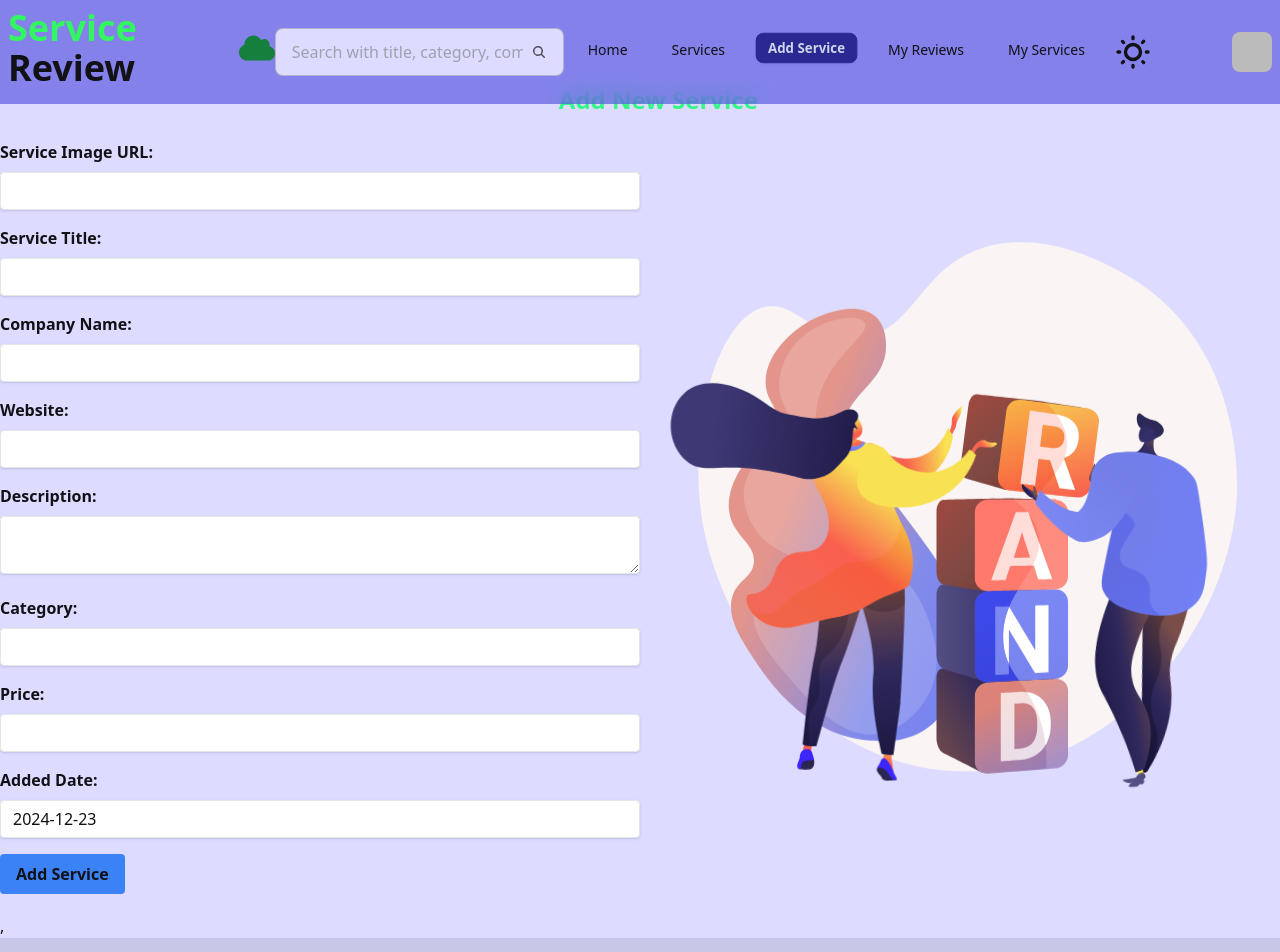
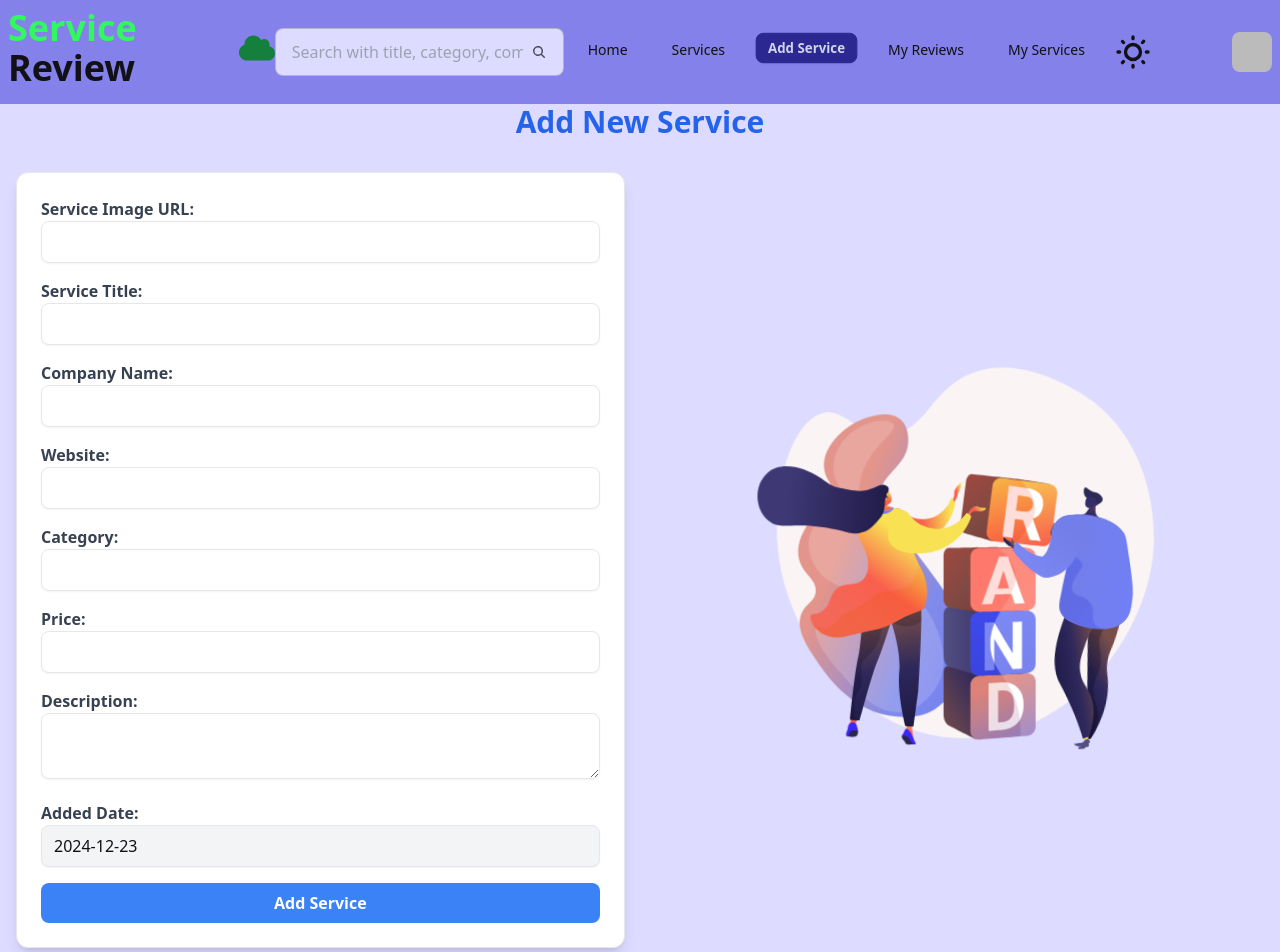
Before and after one commit to raselworshop/service-review-client, a React (Vite) app: page /addservice in a window 1280 px wide. Shown: the top 952 px of the page. Built offline with nearby package versions, Linux system fonts and the light colour scheme; no server answers; sample sign-in values are in the browser's storage.

Commit message:
added update to addservice changed framer-motion to react motion

```diff
--- a/src/Pages/AddService.jsx
+++ b/src/Pages/AddService.jsx
@@ -4,19 +4,19 @@ import { useForm } from 'react-hook-form';
 import UseAuth from '../Hooks/UseAuth';
 import toast from 'react-hot-toast';
 import { format } from 'date-fns';
-import Brand from '/public/lottiee/brand.json'
+import Brand from '/public/lottiee/brand.json';
 import Lottie from 'lottie-react';
-import { motion } from "motion/react"
+import { motion } from "framer-motion";
 import UseAxiosSecure from '../Hooks/UseAxiosSecure';
 
 const AddService = () => {
     const { register, handleSubmit, formState: { errors } } = useForm();
     const { user } = UseAuth();
-    const axiosSecure = UseAxiosSecure()
-    const currentDate = format(new Date(), 'yyyy-MM-dd')
+    const axiosSecure = UseAxiosSecure();
+    const currentDate = format(new Date(), 'yyyy-MM-dd');
+
     const onSubmit = async (data) => {
         try {
-            // const response = await axios.post(`${import.meta.env.VITE_API_URL}/user/add/service`, {
             const response = await axiosSecure.post(`/user/add/service`, {
                 ...data,
                 userEmail: user.email,
@@ -25,127 +25,104 @@ const AddService = () => {
                 addedDate: currentDate,
                 ratings: [],
             });
-            toast.success('Service added successfully!')
+
             if (response.status === 201) {
-                // console.log(response)
-                toast.success('Service added successfully!')
+                toast.success('✅ Service added successfully!');
             }
         } catch (error) {
-            // console.log('Failed to add service, please try again', error)
-            toast.error(`${error ? error.message : "Failed to add service, please try again"}`)
+            toast.error(`❌ ${error.message || "Failed to add service, please try again."}`);
         }
-    }
+    };
+
     return (
-        <div className="container mx-auto py-5">
+        <div className="container mx-auto py-10 px-4">
             <motion.h2
-                animate={{ x: 50, color:['#33f786'] }}
-                transition={{ duration: 3, delay: 1.5, ease: "linear", repeat:Infinity }}
-                className="text-2xl font-bold mb-6 text-center">Add New Service
+                initial={{ opacity: 0, y: -20 }}
+                animate={{ opacity: 1, y: 0 }}
+                transition={{ duration: 1 }}
+                className="text-3xl font-bold text-center text-blue-600 mb-8"
+            >
+                Add New Service
             </motion.h2>
-            <div className='md:flex items-center justify-between'>
-                <div className='w-full md:w-2/4'>
-                    <form onSubmit={handleSubmit(onSubmit)}>
-                        <div className="mb-4">
-                            <label htmlFor="image"
-                                className="block font-bold mb-2">
-                                Service Image URL:
-                            </label>
-                            <input type="text" id="image"
-                                {...register('image', { required: true })}
-                                className="shadow appearance-none border rounded w-full py-2 px-3
-                     leading-tight focus:outline-none focus:shadow-outline"/>
-                            {errors.image && <span
-                                className="text-red-500">This field is required
-                            </span>}
+
+            <div className='md:flex items-center justify-between gap-8'>
+
+                {/* Form Section */}
+                <motion.div
+                    initial={{ opacity: 0, x: -30 }}
+                    animate={{ opacity: 1, x: 0 }}
+                    transition={{ duration: 1 }}
+                    className='w-full md:w-1/2 bg-white p-6 rounded-xl shadow-lg border border-gray-200'
+                >
+                    <form onSubmit={handleSubmit(onSubmit)} className="space-y-4">
+                        {/* Input Fields */}
+                        {[
+                            { id: "image", label: "Service Image URL", type: "text" },
+                            { id: "title", label: "Service Title", type: "text" },
+                            { id: "companyName", label: "Company Name", type: "text" },
+                            { id: "website", label: "Website", type: "text" },
+                            { id: "category", label: "Category", type: "text" },
+                            { id: "price", label: "Price", type: "number" }
+                        ].map(({ id, label, type }) => (
+                            <div key={id}>
+                                <label htmlFor={id} className="block font-semibold text-gray-700">
+                                    {label}:
+                                </label>
+                                <input
+                                    type={type}
+                                    id={id}
+                                    {...register(id, { required: true })}
+                                    className="w-full py-2 px-3 border rounded-lg shadow-sm focus:border-blue-500 focus:ring focus:ring-blue-200 transition-all"
+                                />
+                                {errors[id] && <span className="text-red-500 text-sm">This field is required</span>}
+                            </div>
+                        ))}
+
+                        {/* Description */}
+                        <div>
+                            <label htmlFor="description" className="block font-semibold text-gray-700">Description:</label>
+                            <textarea
+                                id="description"
+                                {...register('description', { required: true })}
+                                className="w-full py-2 px-3 border rounded-lg shadow-sm focus:border-blue-500 focus:ring focus:ring-blue-200 transition-all"
+                            />
+                            {errors.description && <span className="text-red-500 text-sm">This field is required</span>}
                         </div>
-                        <div className="mb-4">
-                            <label htmlFor="title"
-                                className="block font-bold mb-2">
-                                Service Title:
-                            </label>
-                            <input type="text" id="title"
-                                {...register('title', { required: true })}
-                                className="shadow appearance-none border rounded w-full
-                            py-2 px-3 leading-tight focus:outline-none focus:shadow-outline"/>
-                            {errors.title && <span
-                                className="text-red-500">This field is required</span>
-                            } </div> <div className="mb-4">
-                            <label htmlFor="companyName"
-                                className="block font-bold mb-2">Company Name:</label>
-                            <input type="text" id="companyName"
-                                {...register('companyName', { required: true })}
-                                className="shadow appearance-none border rounded w-full py-2 px-3
-                             leading-tight focus:outline-none focus:shadow-outline"/>
-                            {errors.companyName && <span
-                                className="text-red-500">This field is required</span>
-                            } </div>
-                        <div className="mb-4">
-                            <label htmlFor="website"
-                                className="block font-bold mb-2">Website:</label>
-                            <input type="text" id="website"
-                                {...register('website', { required: true })}
-                                className="shadow appearance-none border rounded w-full py-2 px-3
-                                leading-tight focus:outline-none focus:shadow-outline"/>
-                            {errors.website && <span
-                                className="text-red-500">This field is required</span>
-                            }
+
+                        {/* Added Date (Read Only) */}
+                        <div>
+                            <label htmlFor="addedDate" className="block font-semibold text-gray-700">Added Date:</label>
+                            <input
+                                type="text"
+                                id="addedDate"
+                                value={currentDate}
+                                readOnly
+                                className="w-full py-2 px-3 border rounded-lg shadow-sm bg-gray-100 cursor-not-allowed"
+                            />
                         </div>
-                        <div className="mb-4">
-                            <label htmlFor="description"
-                                className="block font-bold mb-2">Description:</label>
-                            <textarea id="description"
-                                {...register('description', { required: true })}
-                                className="shadow appearance-none border rounded w-full py-2 px-3
-                                     leading-tight focus:outline-none focus:shadow-outline"/>
-                            {errors.description && <span
-                                className="text-red-500">This field is required</span>
-                            }
-                        </div>
-                        <div className="mb-4">
-                            <label htmlFor="category"
-                                className="block font-bold mb-2">Category:</label>
-                            <input type="text" id="category"
-                                {...register('category', { required: true })}
-                                className="shadow appearance-none border rounded w-full py-2 px-3
-                                        leading-tight focus:outline-none focus:shadow-outline"/>
-                            {errors.category && <span
-                                className="text-red-500">This field is required</span>
-                            }
-                        </div>
-                        <div className="mb-4">
-                            <label htmlFor="price"
-                                className="block font-bold mb-2">Price:</label>
-                            <input type="number" id="price"
-                                {...register('price', { required: true })}
-                                className="shadow appearance-none border rounded w-full py-2 px-3 text-gray-700
-                                            leading-tight focus:outline-none focus:shadow-outline"/>
-                            {errors.price && <span
-                                className="text-red-500">This field is required</span>
-                            }
-                        </div>
-                        <div className="mb-4">
-                            <label htmlFor="addedDate"
-                                className="block font-bold mb-2">Added Date:</label>
-                            <input type="text"
-                                id="addedDate"
-                                value={format(new Date(), 'yyyy-MM-dd')}
-                                readOnly
-                                className="shadow appearance-none border rounded w-full py-2 px-3
-                     leading-tight focus:outline-none focus:shadow-outline"/>
-                        </div>
-                        <button type="submit"
-                            className="bg-blue-500 font-bold py-2 px-4 rounded
-                                              focus:outline-none focus:shadow-outline
-                                               hover:bg-blue-700 transition-colors">
+
+                        {/* Submit Button */}
+                        <motion.button
+                            whileHover={{ scale: 1.05 }}
+                            whileTap={{ scale: 0.95 }}
+                            type="submit"
+                            className="w-full bg-blue-500 text-white font-semibold py-2 rounded-lg hover:bg-blue-600 transition-all"
+                        >
                             Add Service
-                        </button>
+                        </motion.button>
                     </form>
-                </div>
-                <div className='w-full md:w-2/4'>
-                    <Lottie animationData={Brand} />
-                </div>
+                </motion.div>
+
+                {/* Animation Section */}
+                <motion.div
+                    initial={{ opacity: 0, x: 30 }}
+                    animate={{ opacity: 1, x: 0 }}
+                    transition={{ duration: 1 }}
+                    className='w-full md:w-1/2 flex justify-center'
+                >
+                    <Lottie animationData={Brand} className="w-full max-w-md" />
+                </motion.div>
             </div>
-
         </div>
     );
 };
```
